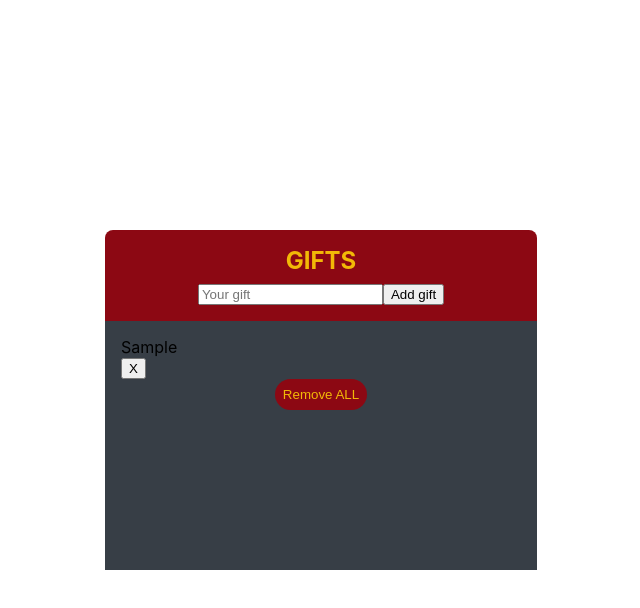
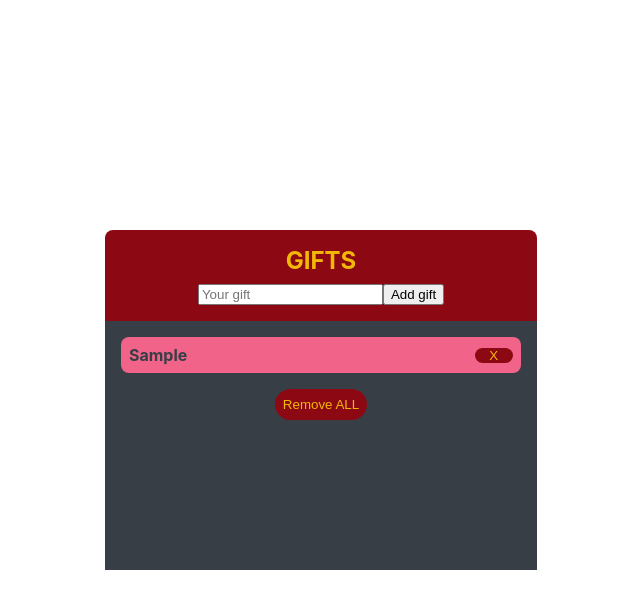
Before and after one commit to lopez-tomas/adviency, a React (Create React App) app: page / in a window 1280 px wide. Both pictures are taken after typing "Sample" into the empty fields and a click on the input "Add gift". Shown: the top 608 px of the page, without its empty margins (319-959 px from the left). Built offline with nearby package versions, Linux system fonts and the light colour scheme.

Commit message:
[FEAT/styles]: Gift styles added.

```diff
--- a/src/components/Gift.jsx
+++ b/src/components/Gift.jsx
@@ -1,5 +1,6 @@
 import React, { useContext } from 'react';
 import AppContext from '../context/AppContext';
+import '../styles/Gift.sass';
 
 const Gift = ({ gift }) => {
   const { removeGift } = useContext(AppContext)
@@ -9,7 +10,7 @@ const Gift = ({ gift }) => {
   }
 
   return (
-    <li>
+    <li className="Gift">
       <p>{gift.gift}</p>
       <button onClick={() => handleRemove(gift.id)}>X</button>
     </li>
--- /dev/null
+++ b/src/styles/Gift.sass
@@ -0,0 +1,28 @@
+@use './modules/_colors'
+@use './modules/sizes'
+
+.Gift
+  display: flex
+  background-color: colors.$text-secondary
+  padding: sizes.$md
+  margin-bottom: sizes.$lg
+  border-radius: sizes.$md
+
+  p
+    width: 90%
+    overflow-wrap: break-word
+    color: colors.$black
+    font-weight: bold
+
+  button
+    width: 10%
+    align-self: center
+    border: none
+    padding: 0
+    border-radius: 100px
+    color: colors.$text-primary
+    background-color: colors.$background-primary
+
+    &:hover
+      color: colors.$background-primary
+      background-color: colors.$text-primary
```
